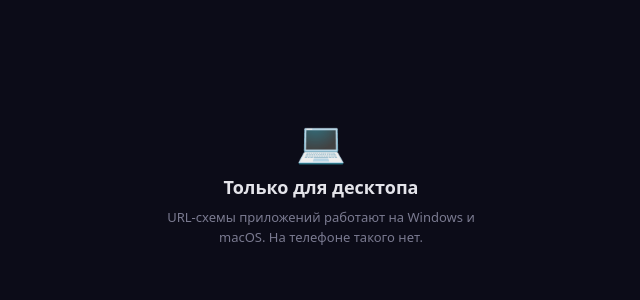
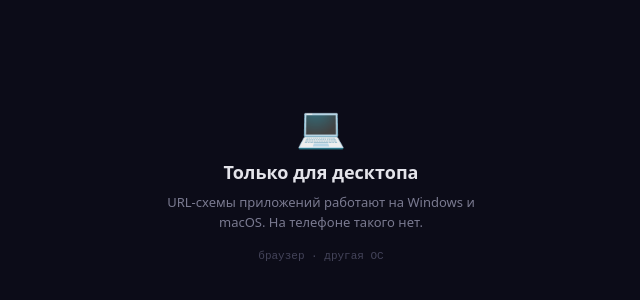
Before and after one commit to nogcar421-byte/opener, a plain HTML site: page index.html in a window 1280 px wide. Shown: the part 216-516 px from the top of the page, without its empty margins (319-959 px from the left). Drawn offline with Linux system fonts and the light colour scheme.

Commit message:
Run as a Telegram Mini App and report the launch context
Loads telegram-web-app.js so the page can open inside Telegram's own
webview, skipping the browser hop. Shows whether it is running in the
Mini App or a browser, to tell which one passes the URL scheme through.

Co-Authored-By: Claude Opus 5 <noreply@anthropic.com>

```diff
--- a/index.html
+++ b/index.html
@@ -4,6 +4,7 @@
 <meta charset="utf-8">
 <meta name="viewport" content="width=device-width,initial-scale=1">
 <title>App Opener</title>
+<script src="https://telegram.org/js/telegram-web-app.js"></script>
 <style>
 :root{color-scheme:dark}
 *{margin:0;box-sizing:border-box}
@@ -20,6 +21,7 @@ p{font-size:13px;color:#7a7a90;line-height:1.55}
 a.btn{display:block;padding:12px 16px;border-radius:10px;background:#1a1a2e;border:1px solid #2a2a44;color:#cfcfe0;text-decoration:none;font-size:14px;font-weight:500}
 a.btn:hover{background:#22223a;border-color:#3a3a5a}
 a.btn code{color:#2aabee;font-family:ui-monospace,monospace;font-size:13px}
+.ctx{margin-top:18px;font-size:11px;color:#44445a;font-family:ui-monospace,monospace}
 @media(prefers-reduced-motion:reduce){.sp{animation:none}}
 </style>
 </head>
@@ -27,11 +29,16 @@ a.btn code{color:#2aabee;font-family:ui-monospace,monospace;font-size:13px}
 <div class="c" id="root">
 <div class="sp" id="sp"></div>
 <h2 id="h">Открываю…</h2>
-<p id="m">Если браузер спросит разрешение — нажми «Открыть».</p>
+<p id="m">Если появится запрос разрешения — подтверди.</p>
 <div class="alts" id="alts"><div class="lbl">Не открылось? Вручную:</div></div>
+<div class="ctx" id="ctx"></div>
 </div>
 <script>
 (function () {
+  var tg = window.Telegram && window.Telegram.WebApp;
+  var inTelegram = !!(tg && typeof tg.initData === 'string');
+  if (tg) { try { tg.ready(); tg.expand(); } catch (e) {} }
+
   var q = new URLSearchParams(location.search);
   var app = q.get('app') === 'term' ? 'term' : 'calc';
   var ua = navigator.userAgent;
@@ -42,6 +49,11 @@ a.btn code{color:#2aabee;font-family:ui-monospace,monospace;font-size:13px}
   var h = document.getElementById('h');
   var m = document.getElementById('m');
   var alts = document.getElementById('alts');
+
+  document.getElementById('ctx').textContent =
+    (inTelegram ? 'Telegram Mini App' : 'браузер') +
+    ' · ' + (isWin ? 'Windows' : isMac ? 'macOS' : 'другая ОС') +
+    (inTelegram && tg.platform ? ' · ' + tg.platform : '');
 
   function stop(icon, title, text) {
     sp.style.display = 'none';
```
